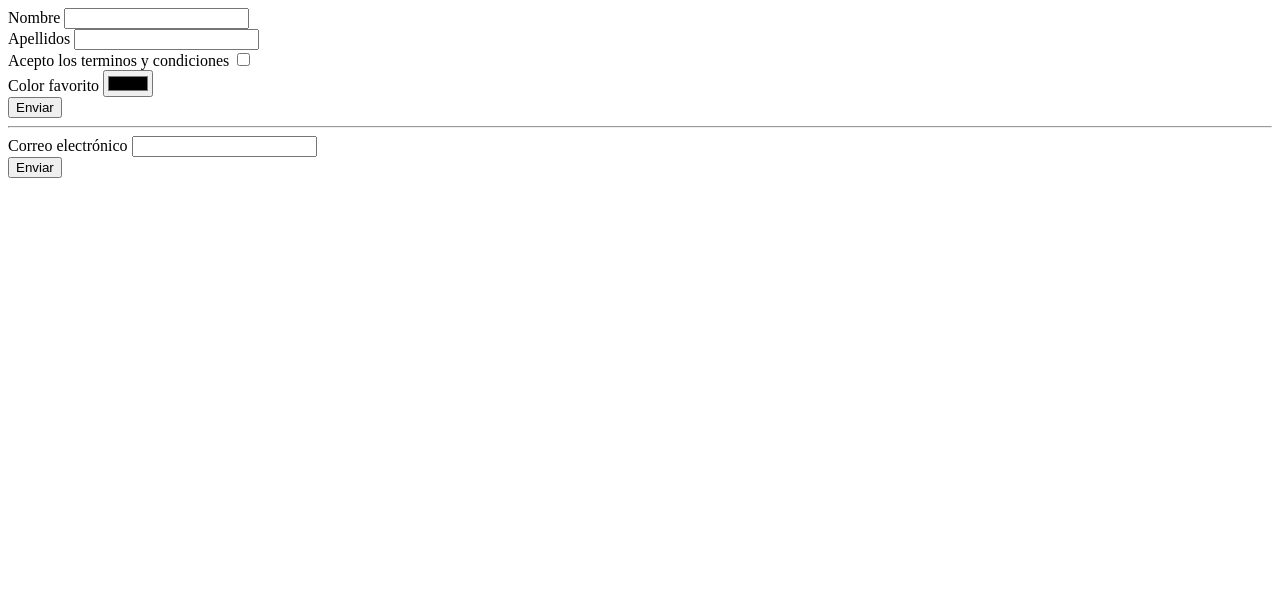
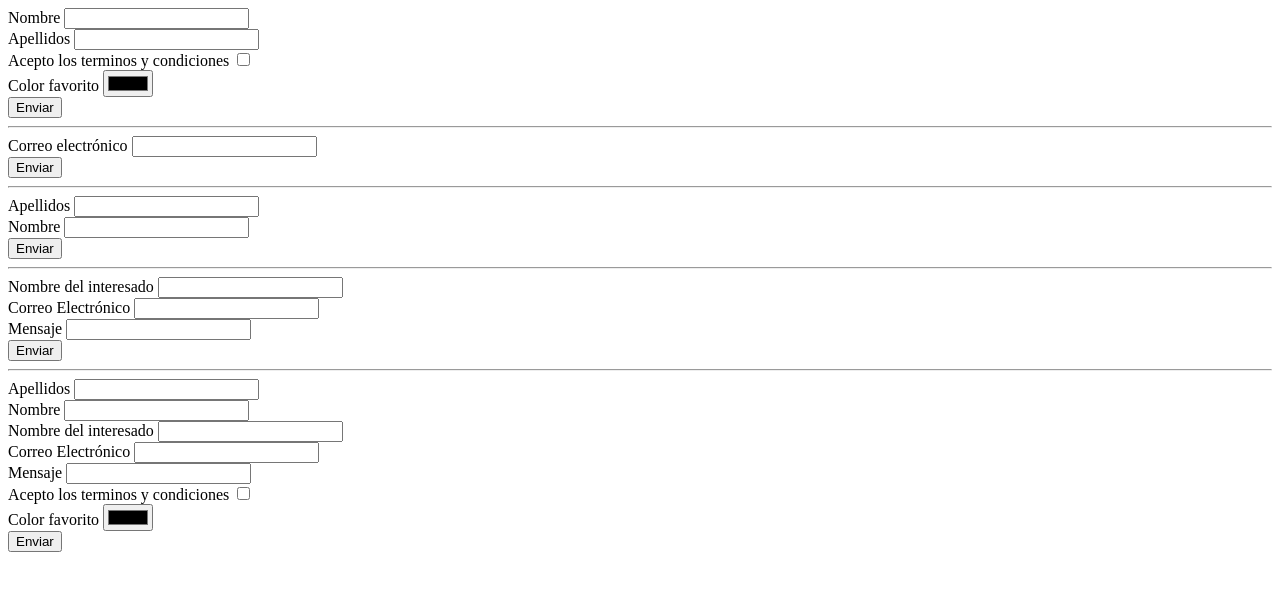
Before and after one commit to Kadievka/patrones-de-disenio, a plain HTML site: page 6 Builder/js/caso-practico/index.html in a window 1280 px wide. Drawn offline with Linux system fonts and the light colour scheme.

Commit message:
Add caso-practico parte 2

```diff
--- a/6 Builder/js/caso-practico/index.html
+++ b/6 Builder/js/caso-practico/index.html
@@ -15,6 +15,18 @@
 
   <div id="form2"></div>
 
+  <hr>
+
+  <div id="form3"></div>
+
+  <hr>
+
+  <div id="form4"></div>
+
+  <hr>
+
+  <div id="form5"></div>
+
   <script src='main.js'></script>
 </body>
 </html>
--- a/6 Builder/js/caso-practico/main.js
+++ b/6 Builder/js/caso-practico/main.js
@@ -1,23 +1,21 @@
 class Form {
-
   constructor(controls, action) {
     this.controls = controls;
     this.action = action;
   }
 
-
   // Es funcionalidad, no es del patrón builder
   getContent() {
     const result = `<form method="post" action="${this.action}">
-    ${this.controls.reduce((accumulator, control)=>{
+    ${this.controls.reduce((accumulator, control) => {
       return `${accumulator} <div>
         ${this.getLabel(control)}
         ${this.getInput(control)}
       </div>`;
     }, "")}
       <button type="submit">Enviar</button>
-    </form>`
-    console.log({result})
+    </form>`;
+    console.log({ result });
     return result;
   }
 
@@ -31,7 +29,6 @@ class Form {
 }
 
 class FormBuilder {
-
   constructor() {
     this.reset();
   }
@@ -48,23 +45,23 @@ class FormBuilder {
 
   //construye cajas de texto
   setText(name, text) {
-    this.controls.push({name, text, type: "text"});
+    this.controls.push({ name, text, type: "text" });
     return this;
   }
 
   //podemos optimizar todos estos metodos en uno solo, pero es un ejemplo para tener varias funciones para concaternalas
   setEmail(name, text) {
-    this.controls.push({name, text, type: "email"});
+    this.controls.push({ name, text, type: "email" });
     return this;
   }
 
   setCheckBox(name, text) {
-    this.controls.push({name, text, type: "checkbox"});
+    this.controls.push({ name, text, type: "checkbox" });
     return this;
   }
 
   setColor(name, text) {
-    this.controls.push({name, text, type: "color"});
+    this.controls.push({ name, text, type: "color" });
     return this;
   }
 
@@ -72,6 +69,45 @@ class FormBuilder {
     const form = new Form(this.controls, this.action);
     this.reset();
     return form;
+  }
+}
+
+//para muchos formularios del mismo tipo
+class FormDirector {
+  constructor(formBuilder) {
+    this.setFormBuilder(formBuilder);
+  }
+
+  setFormBuilder(formBuilder) {
+    this.formBuilder = formBuilder;
+  }
+
+  createPeopleForm() {
+    this.formBuilder.reset();
+    this.formBuilder
+      .setText("lastName", "Apellidos")
+      .setText("firstName", "Nombre");
+  }
+
+  createContactForm() {
+    this.formBuilder.reset();
+    this.formBuilder
+      .setText("nameFriend", "Nombre del interesado")
+      .setEmail("email", "Correo Electrónico")
+      .setText("message", "Mensaje");
+  }
+
+  createCompleteForm() {
+    this.formBuilder.reset();
+    this.formBuilder
+      .setText("lastName", "Apellidos")
+      .setText("firstName", "Nombre")
+      .setText("nameFriend", "Nombre del interesado")
+      .setEmail("email", "Correo Electrónico")
+      .setText("message", "Mensaje")
+      .setCheckBox("acceptTerms", "Acepto los terminos y condiciones")
+      .setColor("favoriteColor", "Color favorito")
+      .setAction("signIn.php");
   }
 }
 
@@ -84,7 +120,7 @@ const formPeople = formBuilder
   .setColor("favoriteColor", "Color favorito")
   .build();
 
-console.log({formPeople});
+//console.log({formPeople});
 
 form1.innerHTML = formPeople.getContent();
 
@@ -94,3 +130,17 @@ const formEmail = formBuilder
   .build();
 
 form2.innerHTML = formEmail.getContent();
+
+//continuación parte II
+
+const director = new FormDirector(formBuilder);
+director.createPeopleForm();
+
+director.createPeopleForm();
+form3.innerHTML = formBuilder.build().getContent();
+
+director.createContactForm();
+form4.innerHTML = formBuilder.build().getContent();
+
+director.createCompleteForm();
+form5.innerHTML = formBuilder.build().getContent();
```
